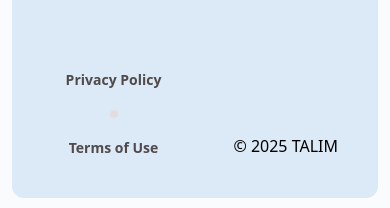
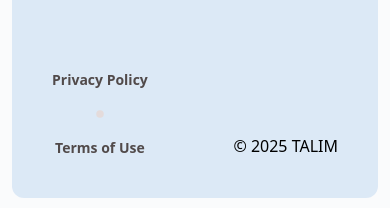
Before and after one commit to Iknow6aint/Talim-landingpage, a Next.js app: page / in a window 390 px wide. Shown: the part 6659-6867 px from the top of the page. Built offline with nearby package versions, Linux system fonts and the light colour scheme.

Commit message:
Update footer

```diff
--- a/src/components/Footer.tsx
+++ b/src/components/Footer.tsx
@@ -78,7 +78,7 @@ export default function Footer() {
               </span>
             </div>
           </div>
-          <div className=" col-span-1 row-start-3 sm:row-start-auto mt-10 w-full flex flex-col md:flex-row sm:col-span-3 justify-between items-center text-sm text-[#514A4A]">
+          <div className=" col-span-1 row-start-3 sm:row-start-auto mt-10 w-full flex flex-col md:flex-row sm:col-span-3 justify-between items-start sm:items-center text-sm text-[#514A4A]">
             <div className="flex flex-col sm:flex-row gap-3 items-center font-semibold">
               <a href="#" className="hover:underline">
                 Privacy Policy
```
